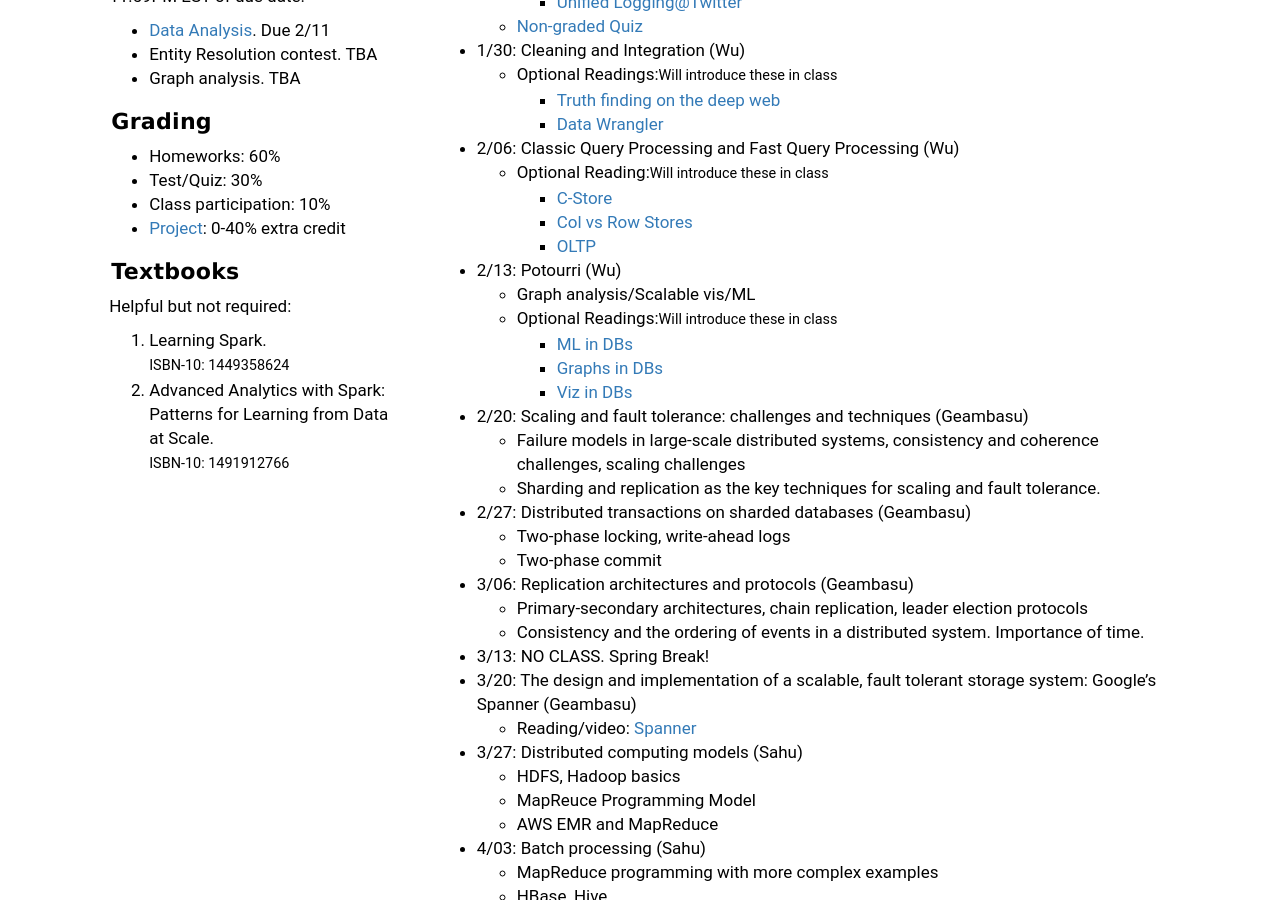
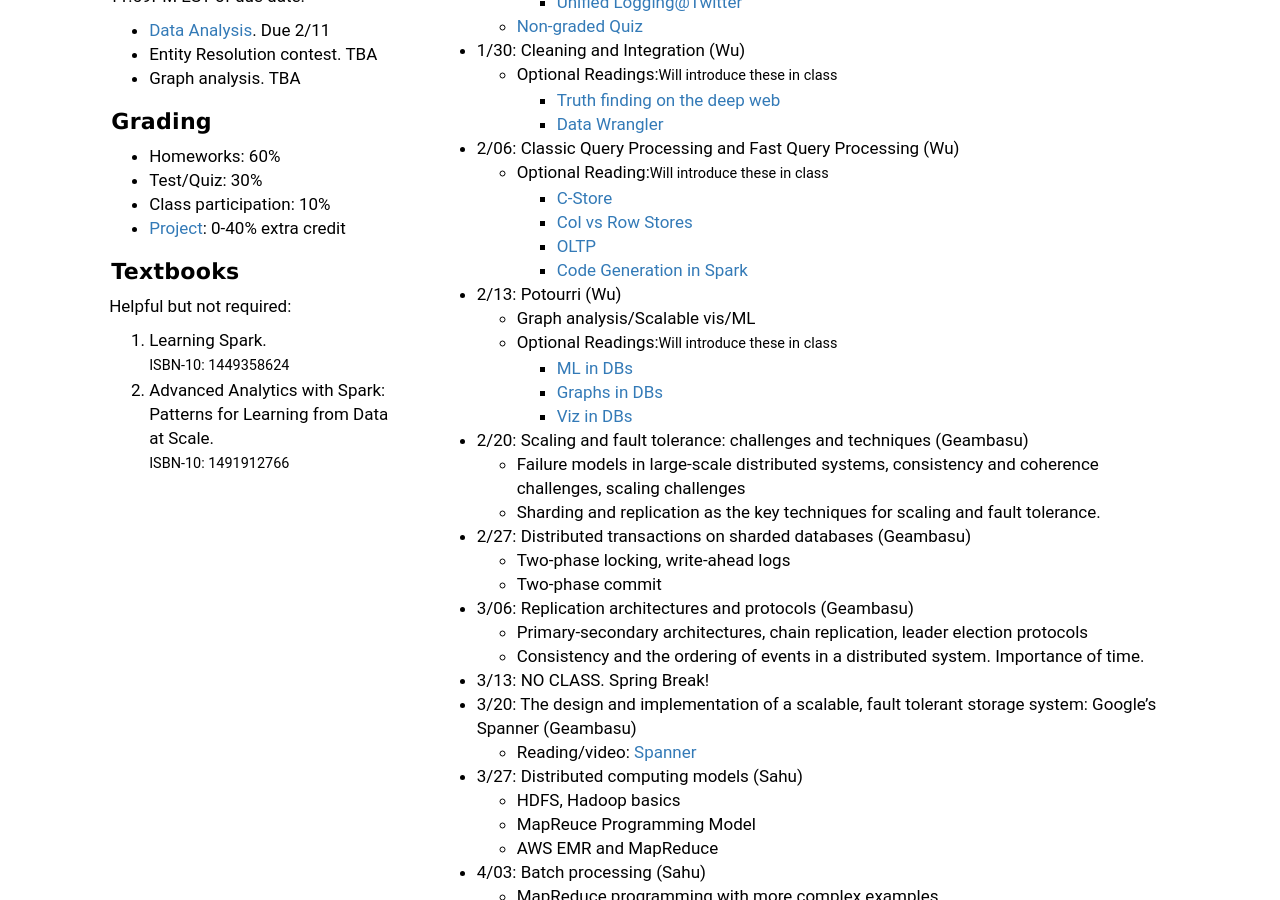
Before and after one commit to KnightMollo/w4121.github.io, a Jekyll site: the page built from index.md, in a window 1280 px wide and 900 px high, scrolled down 970 px. Built offline with Jekyll 4.4.1, drawn with Linux system fonts in a browser that asks for light colours.

Commit message:
lazy commit msg

```diff
--- a/index.md
+++ b/index.md
@@ -35,6 +35,7 @@ The course is co-taught by Roxana Geambasu (Associate Prof. in CS), Sambit Sahu
     * [C-Store](http://db.csail.mit.edu/projects/cstore/vldb.pdf)
     * [Col vs Row Stores](http://db.csail.mit.edu/projects/cstore/abadi-sigmod08.pdf)
     * [OLTP](http://nms.csail.mit.edu/~stavros/pubs/OLTP_sigmod08.pdf)
+    * [Code Generation in Spark](https://databricks.com/blog/2016/05/23/apache-spark-as-a-compiler-joining-a-billion-rows-per-second-on-a-laptop.html)
 * 2/13: Potourri (Wu)
   * Graph analysis/Scalable vis/ML
   * Optional Readings:<small>Will introduce these in class</small>
```
